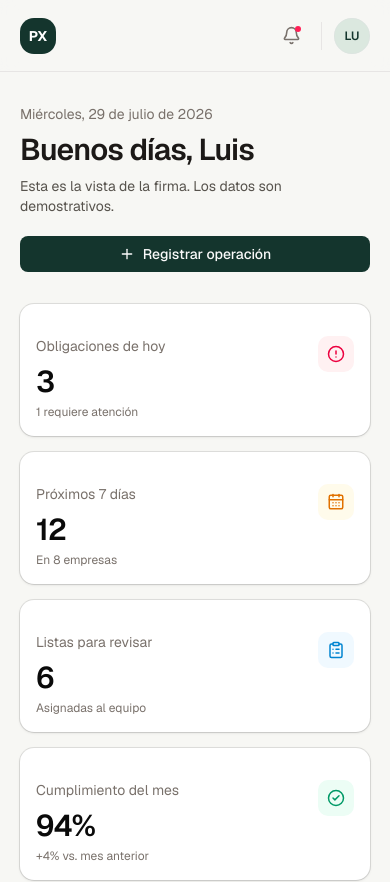
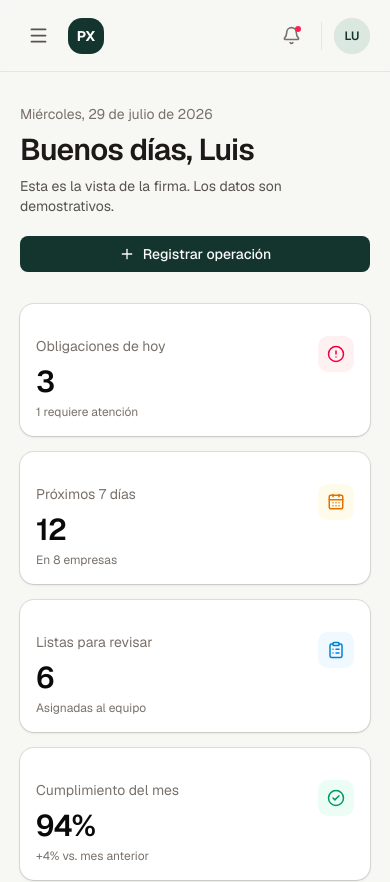
Before and after one commit to luisuarez09/projectxyz, a Next.js app: page / in a window 390 px wide. Shown: the top 882 px of the page. Built offline with nearby package versions, Linux system fonts and the light colour scheme.

Commit message:
feat: add mobile navigation

```diff
--- a/src/app/page.tsx
+++ b/src/app/page.tsx
@@ -9,6 +9,7 @@ import {
   ClipboardList,
   FileText,
   Landmark,
+  Menu,
   MoreHorizontal,
   Plus,
   ReceiptText,
@@ -83,6 +84,24 @@ export default function Home() {
       <section className="lg:pl-64">
         <header className="sticky top-0 z-10 flex h-18 items-center justify-between border-b border-stone-200 bg-[#f7f7f4]/90 px-5 backdrop-blur lg:px-10">
           <div className="flex items-center gap-3">
+            <details className="group relative lg:hidden">
+              <summary className="grid size-9 cursor-pointer list-none place-items-center rounded-lg text-stone-600 hover:bg-stone-200 [&::-webkit-details-marker]:hidden" aria-label="Abrir menú de navegación">
+                <Menu size={21} />
+              </summary>
+              <div className="absolute left-0 top-12 z-30 w-72 rounded-xl border border-stone-200 bg-white p-3 shadow-xl">
+                <div className="mb-3 flex items-center gap-3 border-b border-stone-100 px-2 pb-3">
+                  <div className="grid size-8 place-items-center rounded-lg bg-[#14352d] text-xs font-bold text-white">PX</div>
+                  <div><p className="text-sm font-semibold">proyectoxyz</p><p className="text-xs text-stone-500">Firma contable</p></div>
+                </div>
+                <nav className="space-y-1" aria-label="Navegación móvil">
+                  {navItems.map(({ label, icon: Icon, active }) => (
+                    <button className={`flex w-full items-center gap-3 rounded-lg px-3 py-2.5 text-left text-sm ${active ? "bg-[#e7f0e9] font-medium text-[#14352d]" : "text-stone-600 hover:bg-stone-100"}`} key={label} type="button">
+                      <Icon size={18} /> {label}
+                    </button>
+                  ))}
+                </nav>
+              </div>
+            </details>
             <div className="grid size-9 place-items-center rounded-xl bg-[#14352d] text-sm font-bold text-white lg:hidden">PX</div>
             <div className="hidden items-center gap-2 rounded-lg border border-stone-200 bg-white px-3 py-2 text-sm text-stone-400 md:flex">
               <Search size={16} />
```
